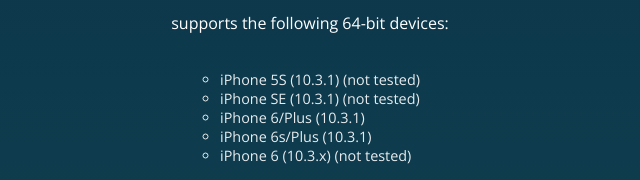
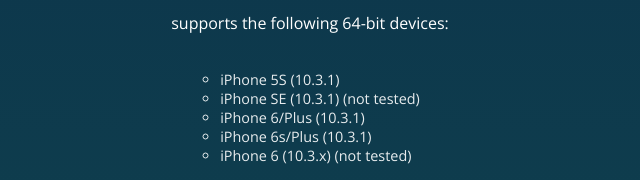
Before and after one commit to FloofNamedRazor/sn0w, a plain HTML site: page index.htm in a window 1280 px wide. Shown: the part 620-800 px from the top of the page, 330-970 px from the left. Drawn offline with nearby package versions, Linux system fonts and the light colour scheme.

Commit message:
Update index.htm

```diff
--- a/index.htm
+++ b/index.htm
@@ -113,7 +113,7 @@
     <h2 style="padding-top: 50px; opacity: 0.9">Supported Devices</h2>
     <p>supports the following 64-bit devices:</p>
     <ol class="dotted-list">
-      <li>iPhone 5S (10.3.1) (not tested)</li>
+      <li>iPhone 5S (10.3.1)</li>
       <li>iPhone SE (10.3.1) (not tested)</li>
       <li>iPhone 6/Plus (10.3.1)</li>
       <li>iPhone 6s/Plus (10.3.1)</li>
```
